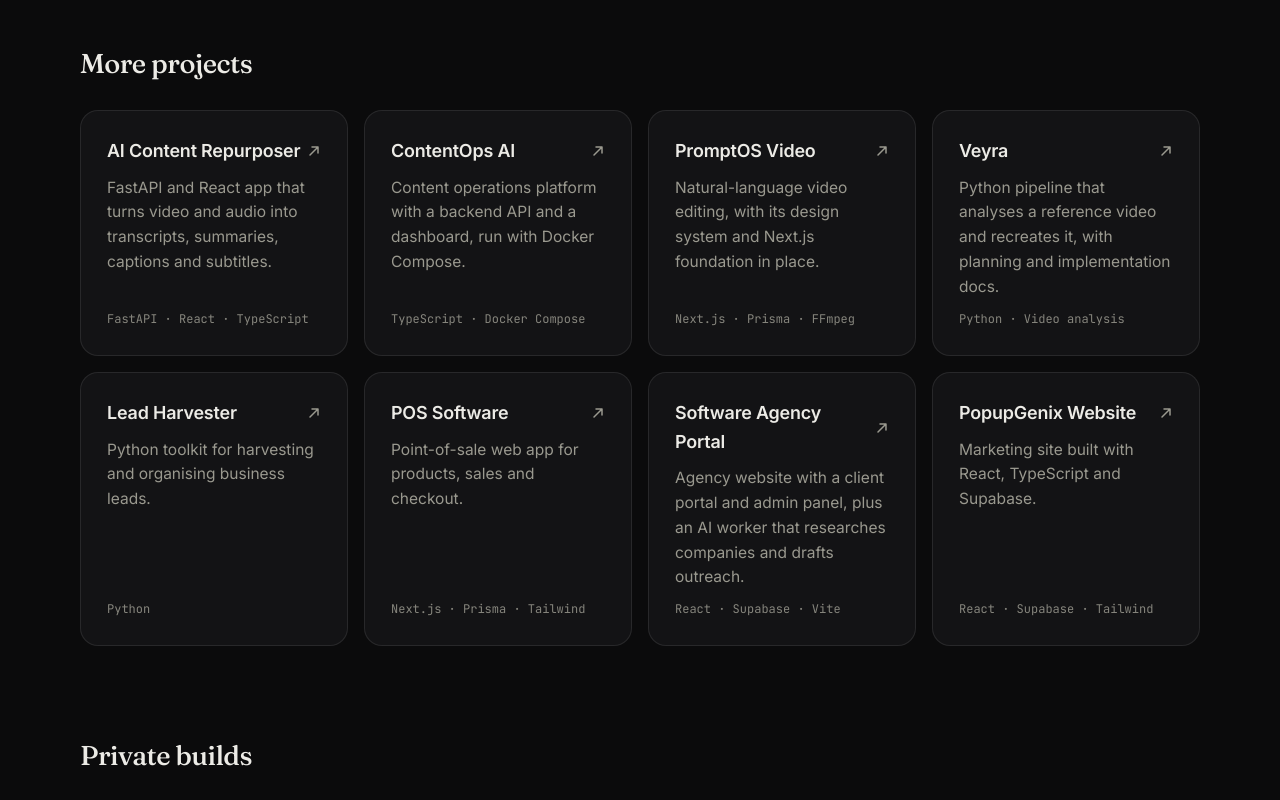
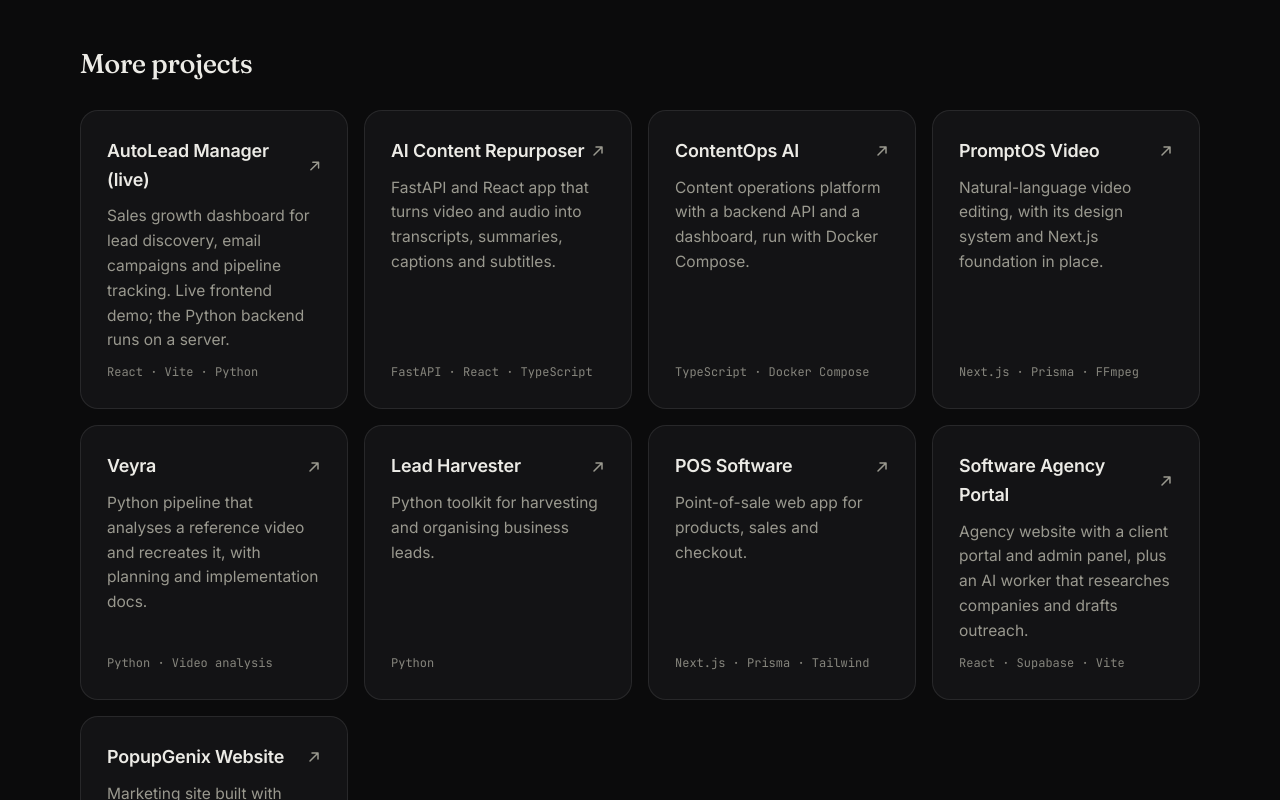
Before and after one commit to shahed1475/Portfolio, a Next.js app: page / in a window 1280 px wide. Shown: the part 4360-5160 px from the top of the page. Built offline with nearby package versions, Linux system fonts and the light colour scheme.

Commit message:
Add AutoLead Manager project to moreWork
Added a new project entry for AutoLead Manager with details.

```diff
--- a/src/data/site.ts
+++ b/src/data/site.ts
@@ -89,6 +89,7 @@ export const caseStudies: CaseStudy[] = [
 ];
 
 export const moreWork = [
+  { title: "AutoLead Manager (live)", text: "Sales growth dashboard for lead discovery, email campaigns and pipeline tracking. Live frontend demo; the Python backend runs on a server.", stack: "React · Vite · Python", repo: "https://autolead-manager.pages.dev/" },
   {
     title: "AI Content Repurposer",
     text: "FastAPI and React app that turns video and audio into transcripts, summaries, captions and subtitles.",
```
